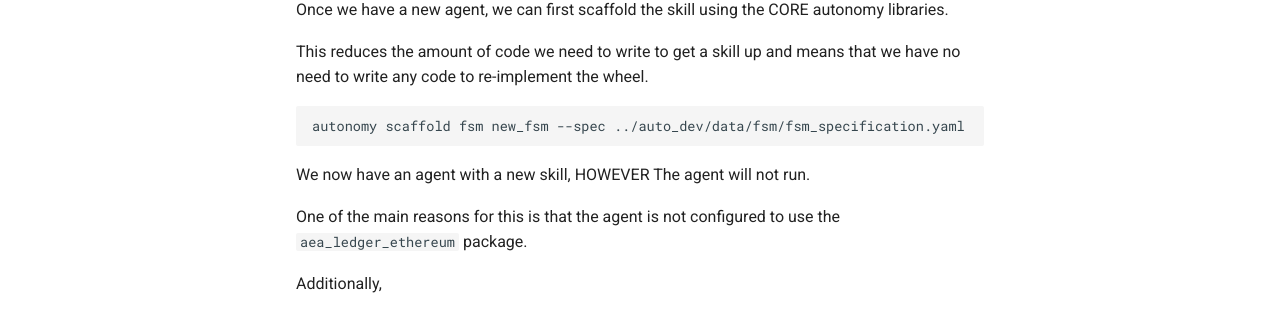
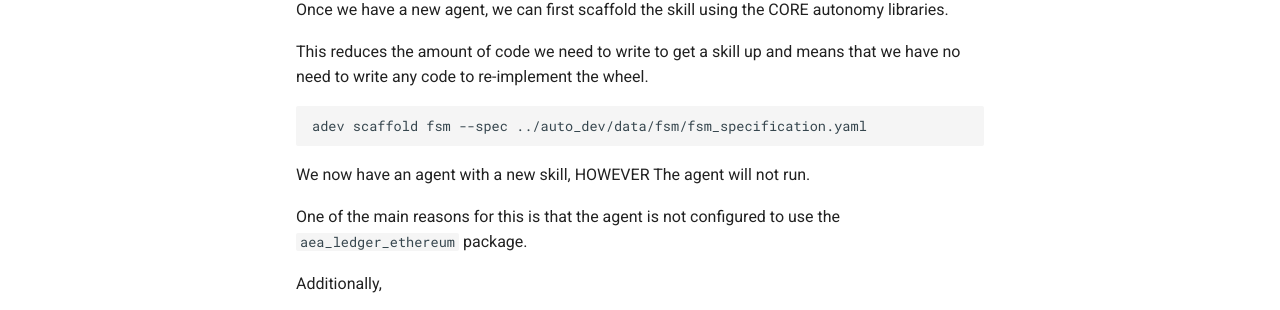
Before and after one commit to wakamex/auto_dev, an MkDocs documentation site: the page built from docs/fsm.md, in a window 1280 px wide and 1346 px high. Shown: the part 651-961 px from the top of the window. Built offline with MkDocs 1.6.1 and Material for MkDocs 9.7.7, drawn with Linux system fonts in a browser that asks for light colours; comment, search, counter and statistics services are not loaded.

Commit message:
docs: update fsm.md

````diff
--- a/docs/fsm.md
+++ b/docs/fsm.md
@@ -28,7 +28,7 @@ Once we have a new agent, we can first scaffold the skill using the CORE autonom
 This reduces the amount of code we need to write to get a skill up and means that we have no need to write any code to re-implement the wheel.
 
 ```bash
-autonomy scaffold fsm new_fsm --spec ../auto_dev/data/fsm/fsm_specification.yaml
+adev scaffold fsm --spec ../auto_dev/data/fsm/fsm_specification.yaml
 ```
 
 We now have an agent with a new skill, HOWEVER
````
